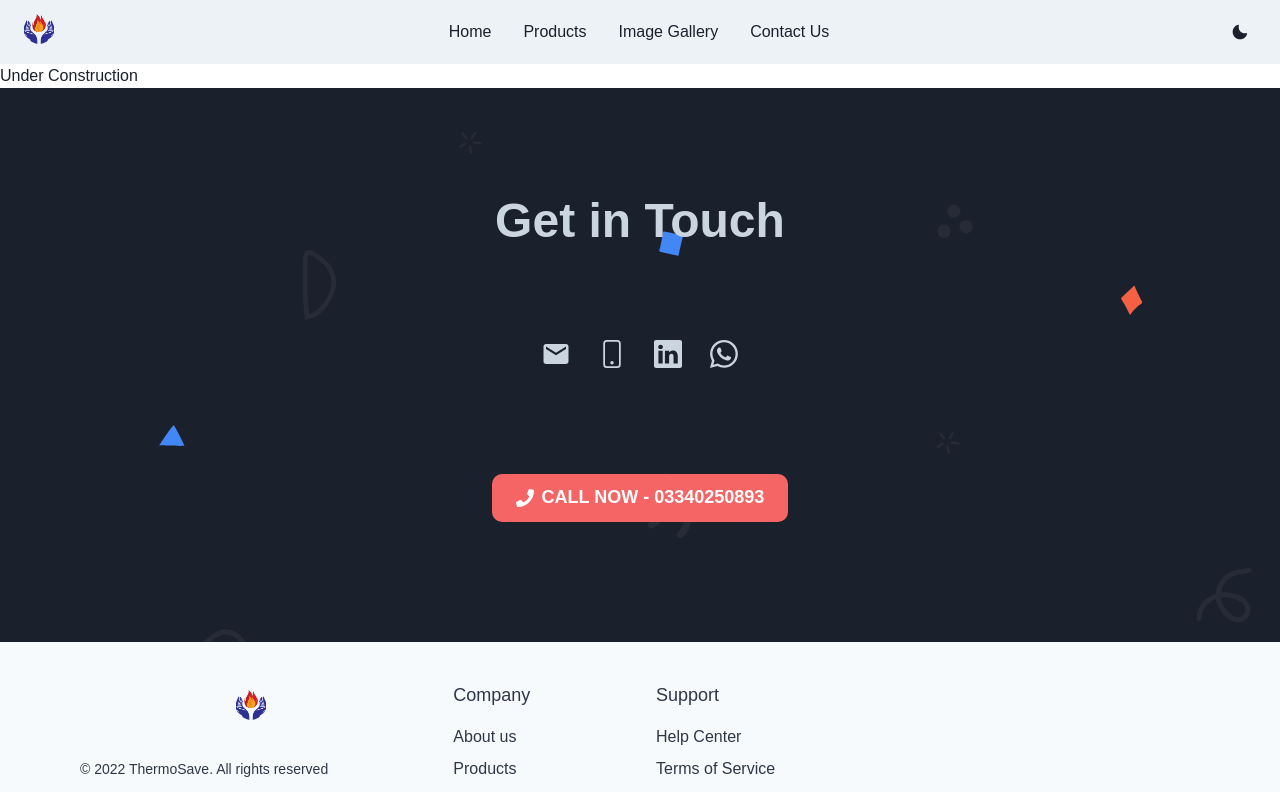
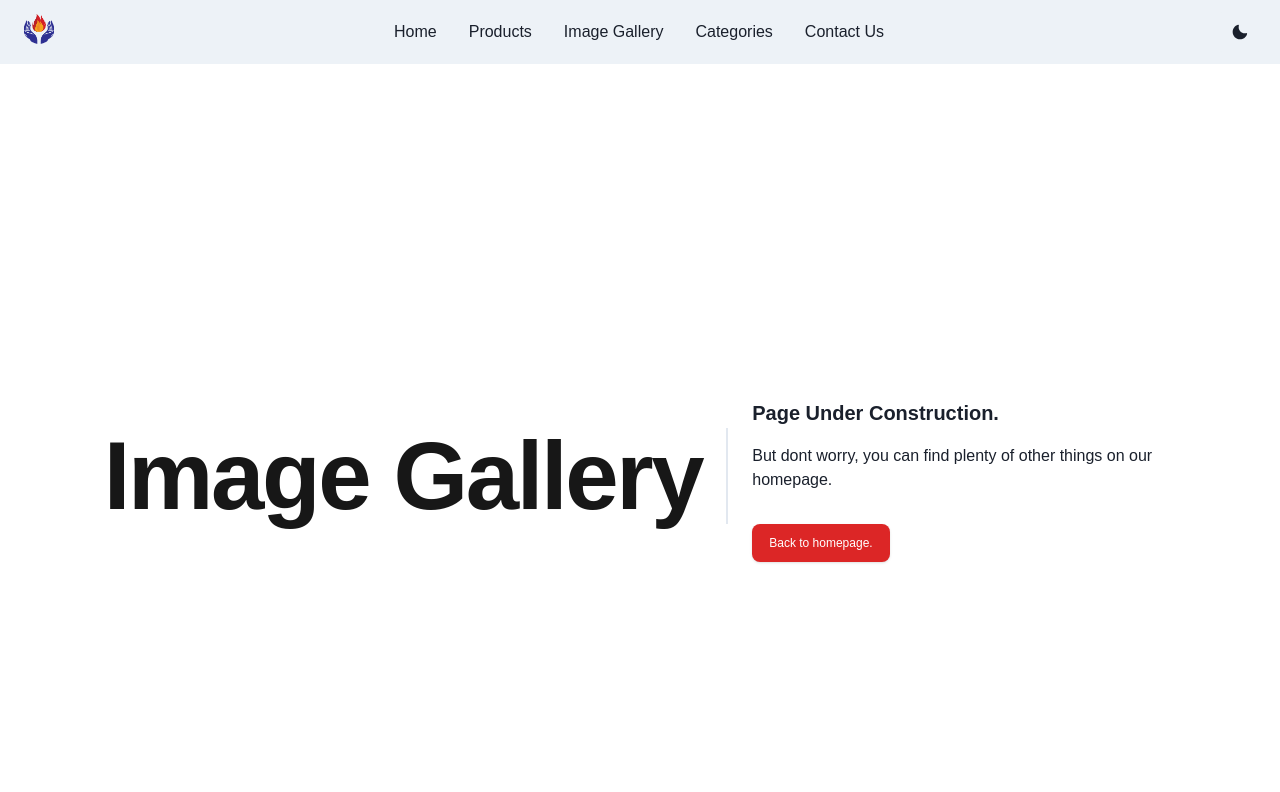
Before and after one commit to HassanAMZ/thermosave, a Next.js app: page /image-gallery in a window 1280 px wide. Shown: the top 792 px of the page. Built offline with nearby package versions, Linux system fonts and the light colour scheme; no server answers.

Commit message:
Updated ImageGallery

```diff
--- a/components/NavBar.js
+++ b/components/NavBar.js
@@ -21,9 +21,7 @@
         px={2}
         py={1}
         rounded={'md'}
-        _hover={{
-          textDecoration: 'none',
-        }}
+        _hover={{ bg: 'red.500', color: 'white', textDecoration: 'none' }}
       >
         {link.title}
       </Box>
@@ -58,7 +56,7 @@
           </Button>
         </Flex>
         {isOpen ? (
-          <Box pb={4} display={{ md: 'none' }}>
+          <Box pb={4} display={{ md: 'none' }} onClick={isOpen ? onClose : onOpen}>
             <Stack>{NavLinks}</Stack>
           </Box>
         ) : null}
--- a/components/Tag.js
+++ b/components/Tag.js
@@ -20,6 +20,7 @@
         <a>
           <Button
             size="xs"
+            className="border border-red-500"
             fontWeight={'bold'}
             px={2}
             py={1}
--- a/data/headerNavLinks.js
+++ b/data/headerNavLinks.js
@@ -2,6 +2,7 @@
   { href: '/', title: 'Home' },
   { href: '/products', title: 'Products' },
   { href: '/image-gallery', title: 'Image Gallery' },
+  { href: '/tags', title: 'Categories' },
   { href: '/contact', title: 'Contact Us' },
 ]
 // { href: '/image-gallery', title: 'Image Gallery' },
--- a/pages/404.js
+++ b/pages/404.js
@@ -2,7 +2,7 @@
 
 export default function FourZeroFour() {
   return (
-    <div className="flex flex-col items-start justify-start md:justify-center md:items-center md:flex-row md:space-x-6 md:mt-24">
+    <div className="flex h-[80vh] flex-col items-start justify-start md:justify-center md:items-center md:flex-row md:space-x-6 md:mt-24">
       <div className="pt-6 pb-8 space-x-2 md:space-y-5">
         <h1 className="text-6xl font-extrabold leading-9 tracking-tight text-gray-900 dark:text-gray-100 md:text-8xl md:leading-14 md:border-r-2 md:px-6">
           404
@@ -14,7 +14,7 @@
         </p>
         <p className="mb-8">But dont worry, you can find plenty of other things on our homepage.</p>
         <Link href="/">
-          <button className="inline px-4 py-2 text-sm font-medium leading-5 text-white transition-colors duration-150 bg-blue-600 border border-transparent rounded-lg shadow focus:outline-none focus:shadow-outline-blue hover:bg-blue-700 dark:hover:bg-blue-500">
+          <button className="inline px-4 py-2 text-sm font-medium leading-5 text-white transition-colors duration-150 bg-red-600 border border-transparent rounded-lg shadow focus:outline-none focus:shadow-outline-red hover:bg-red-700 dark:hover:bg-red-500">
             Back to homepage.
           </button>
         </Link>
--- a/pages/image-gallery.js
+++ b/pages/image-gallery.js
@@ -2,6 +2,7 @@
 import { PageSEO } from '@/components/SEO'
 import { Container, Image } from '@chakra-ui/react'
 import ImageCarousel from '@/components/ImageCarousel'
+import Link from '@/components/Link'
 
 const ImageGallery = () => {
   return (
@@ -10,7 +11,26 @@
         title={`Image Gallery - ${siteMetadata.author}`}
         description={siteMetadata.description}
       />
-      Under Construction
+      <div className="flex h-[80vh] flex-col items-center justify-center md:justify-center md:items-center md:flex-row md:space-x-6 md:mt-24">
+        <div className="pt-6 pb-8 space-x-2 md:space-y-5">
+          <h1 className="text-6xl font-extrabold leading-9 tracking-tight text-gray-900 dark:text-gray-100 md:text-8xl md:leading-24 md:border-r-2 md:px-6">
+            Image Gallery
+          </h1>
+        </div>
+        <div className="max-w-md">
+          <p className="mb-4 text-xl font-bold leading-normal md:text-2xl">
+            Page Under Construction.
+          </p>
+          <p className="mb-8">
+            But dont worry, you can find plenty of other things on our homepage.
+          </p>
+          <Link href="/">
+            <button className="inline px-4 py-2 text-sm font-medium leading-5 text-white transition-colors duration-150 bg-red-600 border border-transparent rounded-lg shadow focus:outline-none focus:shadow-outline-red hover:bg-red-700 dark:hover:bg-red-500">
+              Back to homepage.
+            </button>
+          </Link>
+        </div>
+      </div>
       {/* <ImageCarousel /> */}
     </>
   )
```
